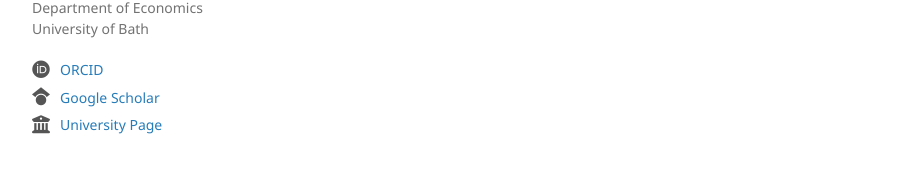
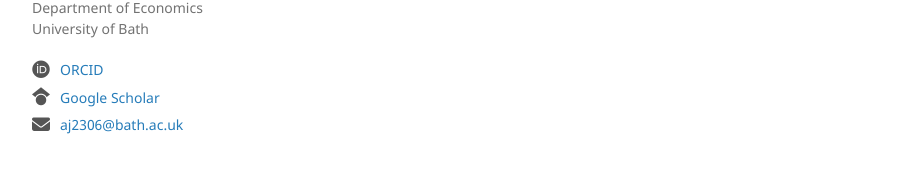
Before and after one commit to arajo8889/arajo8889.github.io, a Jekyll site: the page built from docs/SUPPORT.md, in a window 1280 px wide. Shown: the part 340-513 px from the top of the page, without its empty margins (178-1093 px from the left). Built offline with Jekyll 4.4.1, drawn with Linux system fonts in a browser that asks for light colours; our own code applies the rules of GitHub Pages for plain Markdown files.

Commit message:
more style update

```diff
--- a/_config.yml
+++ b/_config.yml
@@ -7,4 +7,4 @@ theme: jekyll-theme-minimal
 
 orcid_url: https://orcid.org/0000-0001-6205-1768
 scholar_url: https://scholar.google.ch/citations?user=mnmBKcAAAAAJ&hl=en
-university_url: https://researchportal.bath.ac.uk/en/persons/ara-jo/
+email: aj2306@bath.ac.uk
--- a/_layouts/default.html
+++ b/_layouts/default.html
@@ -34,8 +34,8 @@
           {% if site.scholar_url %}
           <li><a href="{{ site.scholar_url }}" target="_blank" rel="noopener"><i class="fa-brands fa-google-scholar" aria-hidden="true"></i><span>Google Scholar</span></a></li>
           {% endif %}
-          {% if site.university_url %}
-          <li><a href="{{ site.university_url }}" target="_blank" rel="noopener"><i class="fa-solid fa-building-columns" aria-hidden="true"></i><span>University Page</span></a></li>
+          {% if site.email %}
+          <li><a href="mailto:{{ site.email }}"><i class="fa-solid fa-envelope" aria-hidden="true"></i><span>{{ site.email }}</span></a></li>
           {% endif %}
         </ul>
 
```
Also changed, not shown: index.md (+0 -1 lines).
